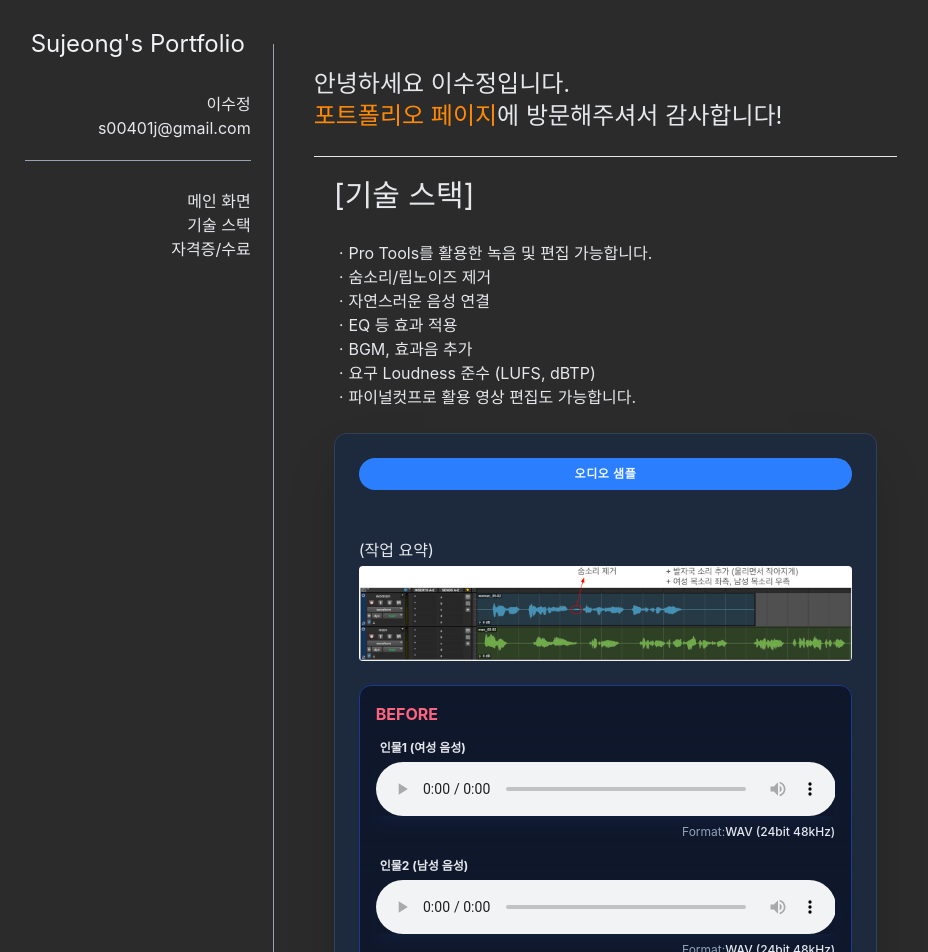
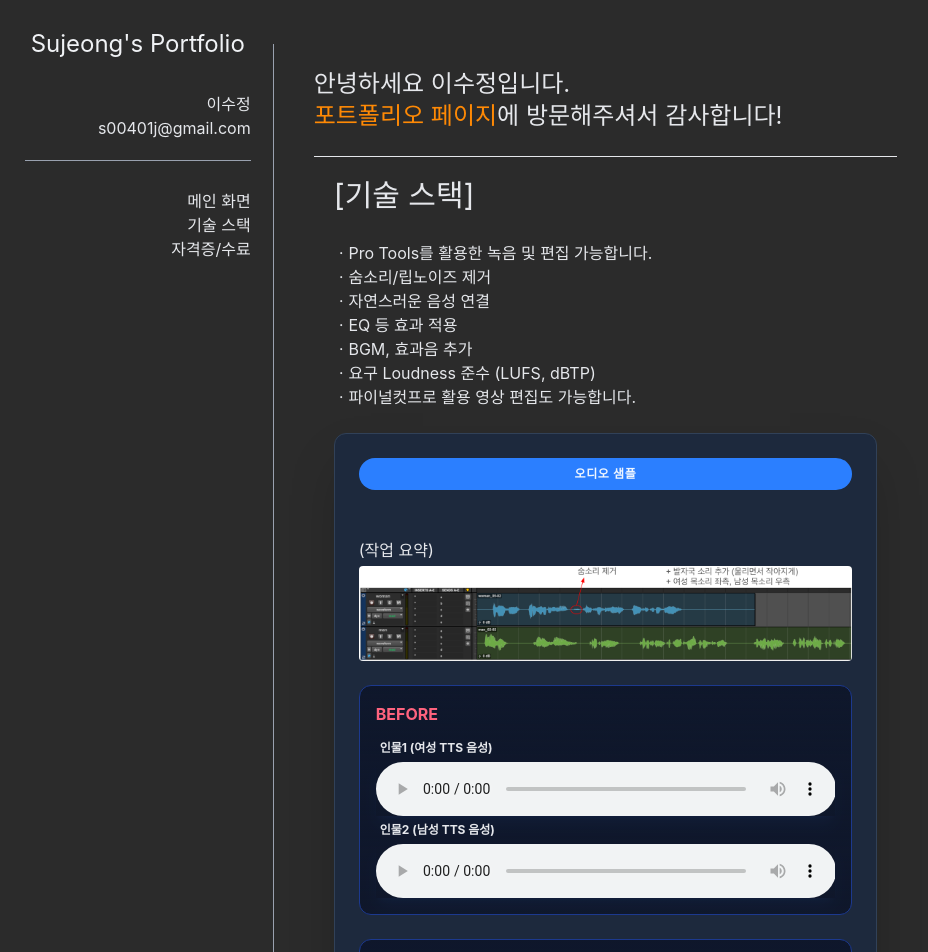
Before and after one commit to s00401j/wavPortfolio, a React (Vite) app: page / in a window 1280 px wide. Shown: the top 952 px of the page, without its empty margins (173-1101 px from the left). Built offline with nearby package versions, Linux system fonts and the light colour scheme.

Commit message:
TTS 음성 표시, master audio 수정

```diff
--- a/src/components/WavPlayer.jsx
+++ b/src/components/WavPlayer.jsx
@@ -21,12 +21,12 @@ function WavPlayer() {
             <div className="flex justify-between items-center mb-2">
             <span className="text-md font-bold text-rose-400 uppercase">Before</span>
             </div>
-            <span className="ml-1 text-xs font-bold text-gray-200 uppercase">인물1 (여성 음성)</span>
+            <span className="ml-1 text-xs font-bold text-gray-200 uppercase">인물1 (여성 TTS 음성)</span>
             <audio controls src={womanAudio} className="w-full filter shadow-lg shadow-blue-500/5 mt-1" preload="auto" />
-            <div className="mt-2 flex justify-end text-xs text-slate-400 mb-3">Format: <span className="text-slate-200 font-medium">WAV (24bit 48kHz)</span></div>
-            <span className="ml-1 text-xs font-bold text-gray-200 uppercase">인물2 (남성 음성)</span>
+            {/* <div className="mt-2 flex justify-end text-xs text-slate-400 mb-3">Format: <span className="text-slate-200 font-medium">WAV (24bit 48kHz)</span></div> */}
+            <span className="ml-1 text-xs font-bold text-gray-200 uppercase">인물2 (남성 TTS 음성)</span>
             <audio controls src={manAudio} className="w-full filter shadow-lg shadow-blue-500/5 mt-1" preload="auto" />
-            <div className="mt-2 flex justify-end text-xs text-slate-400">Format: <span className="text-slate-200 font-medium">WAV (24bit 48kHz)</span></div>
+            {/* <div className="mt-2 flex justify-end text-xs text-slate-400">Format: <span className="text-slate-200 font-medium">WAV (24bit 48kHz)</span></div> */}
         </div><br/>
 
         {/* 작업 후 샘플 */}
```
Also changed, not shown: src/assets/LUFS.png, 1 other file (tests, documents, lock files or other folders).
